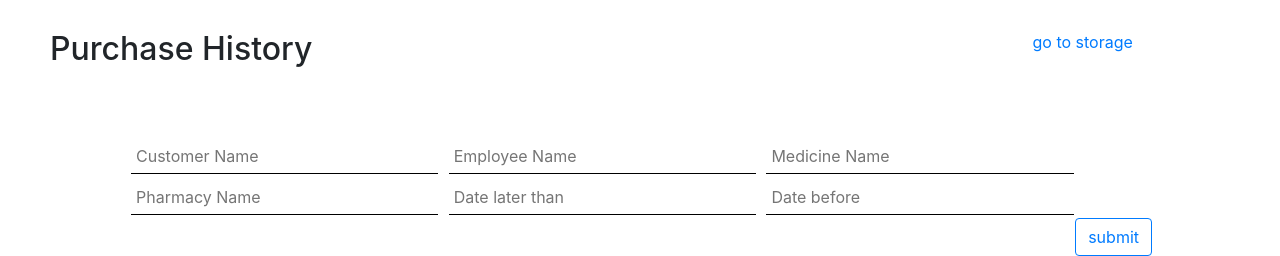
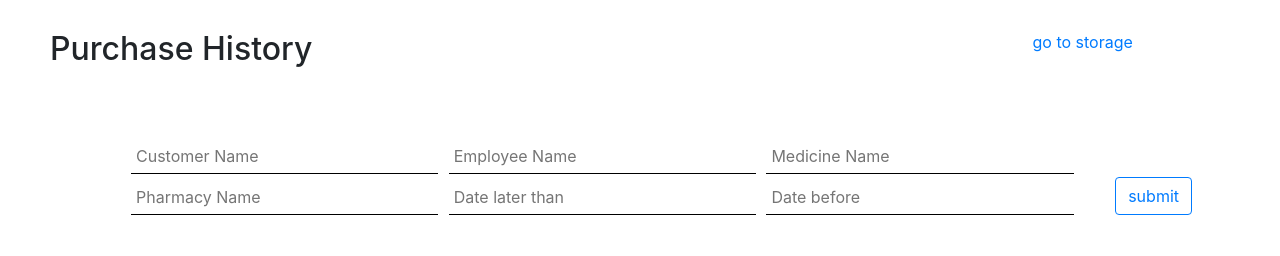
Before and after one commit to sherryzhao270/Pharmacy-Management-System, a Django app: page / in a window 1280 px wide. Shown: the top 256 px of the page. Run offline with Django 3.2, Linux system fonts and the light colour scheme; data that the repository does not hold is empty; some libraries are stand-ins or nearby versions.

Commit message:
style update

```diff
--- a/pharmacy_project/pharmacy_project/settings.py
+++ b/pharmacy_project/pharmacy_project/settings.py
@@ -38,7 +38,6 @@ INSTALLED_APPS = [
     'django.contrib.sessions',
     'django.contrib.messages',
     'django.contrib.staticfiles',
-    'django_filters',
     'pharmacy_project'
 ]
 
--- a/pharmacy_project/static/css/trade_history.css
+++ b/pharmacy_project/static/css/trade_history.css
@@ -19,7 +19,11 @@ input{
     padding: 5px;
     margin: 3px;
 }
-button{float:right}
+button{
+    float:right;
+    margin-bottom: 50px;
+    margin-right: -40px;
+}
 #table-section{
     margin: auto;
     margin-left: 50px;
```
